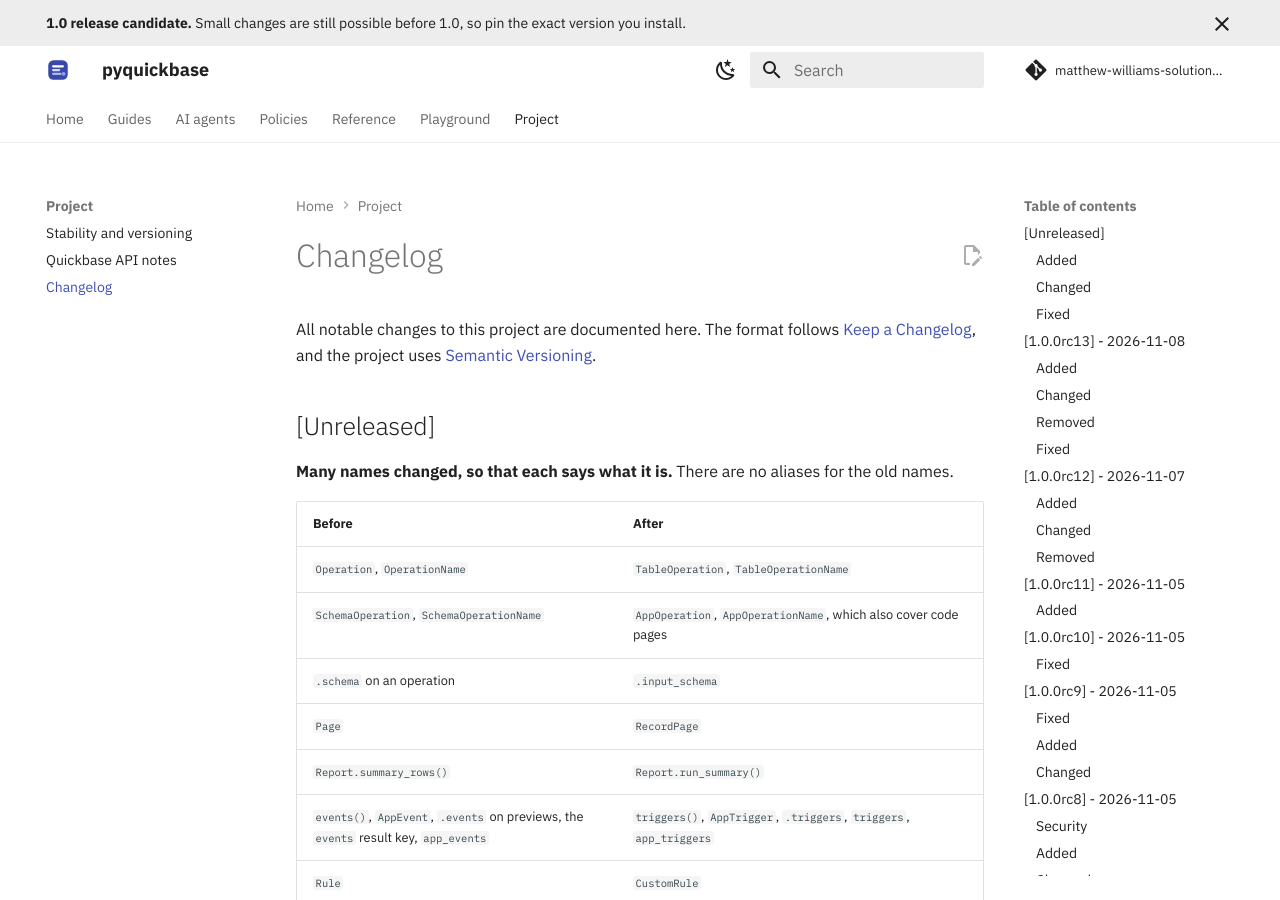
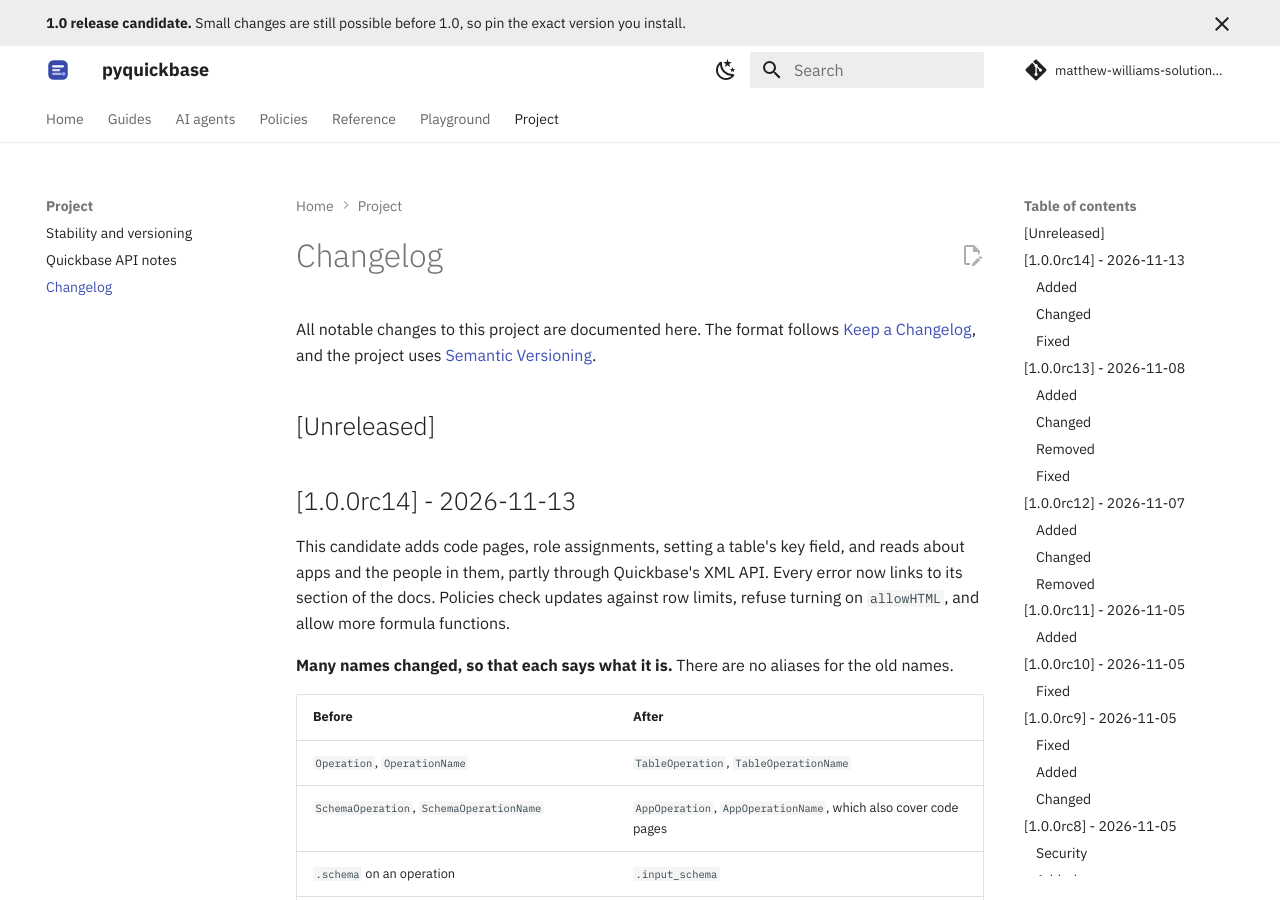
Before and after one commit to matthew-williams-solutions/pyquickbase, an MkDocs documentation site: the page built from docs/changelog.md, in a window 1280 px wide and 900 px high. Built offline with MkDocs 1.6.1 and Material for MkDocs 9.7.7, drawn with Linux system fonts in a browser that asks for light colours; comment, search, counter and statistics services are not loaded.

````diff
--- a/CHANGELOG.md
+++ b/CHANGELOG.md
@@ -5,6 +5,13 @@ All notable changes to this project are documented here. The format follows
 [Semantic Versioning](https://semver.org/spec/v2.0.0.html).
 
 ## [Unreleased]
+
+## [1.0.0rc14] - 2026-11-13
+
+This candidate adds code pages, role assignments, setting a table's key field, and reads about apps and
+the people in them, partly through Quickbase's XML API. Every error now links to its section of the docs.
+Policies check updates against row limits, refuse turning on `allowHTML`, and allow more formula
+functions.
 
 **Many names changed, so that each says what it is.** There are no aliases for the old names.
 
--- a/docs/getting-started.md
+++ b/docs/getting-started.md
@@ -17,7 +17,7 @@ You need three things from Quickbase:
 ## Install
 
 ```bash
-pip install pyquickbase==1.0.0rc13
+pip install pyquickbase==1.0.0rc14
 ```
 
 ## Read some records
--- a/src/pyquickbase/_version.py
+++ b/src/pyquickbase/_version.py
@@ -1 +1 @@
-__version__ = "1.0.0rc13"
+__version__ = "1.0.0rc14"
````
Also changed, not shown: README.md (+1 -1 lines), ROADMAP.md (+2 -4 lines), docs/index.md (+1 -1 lines).
